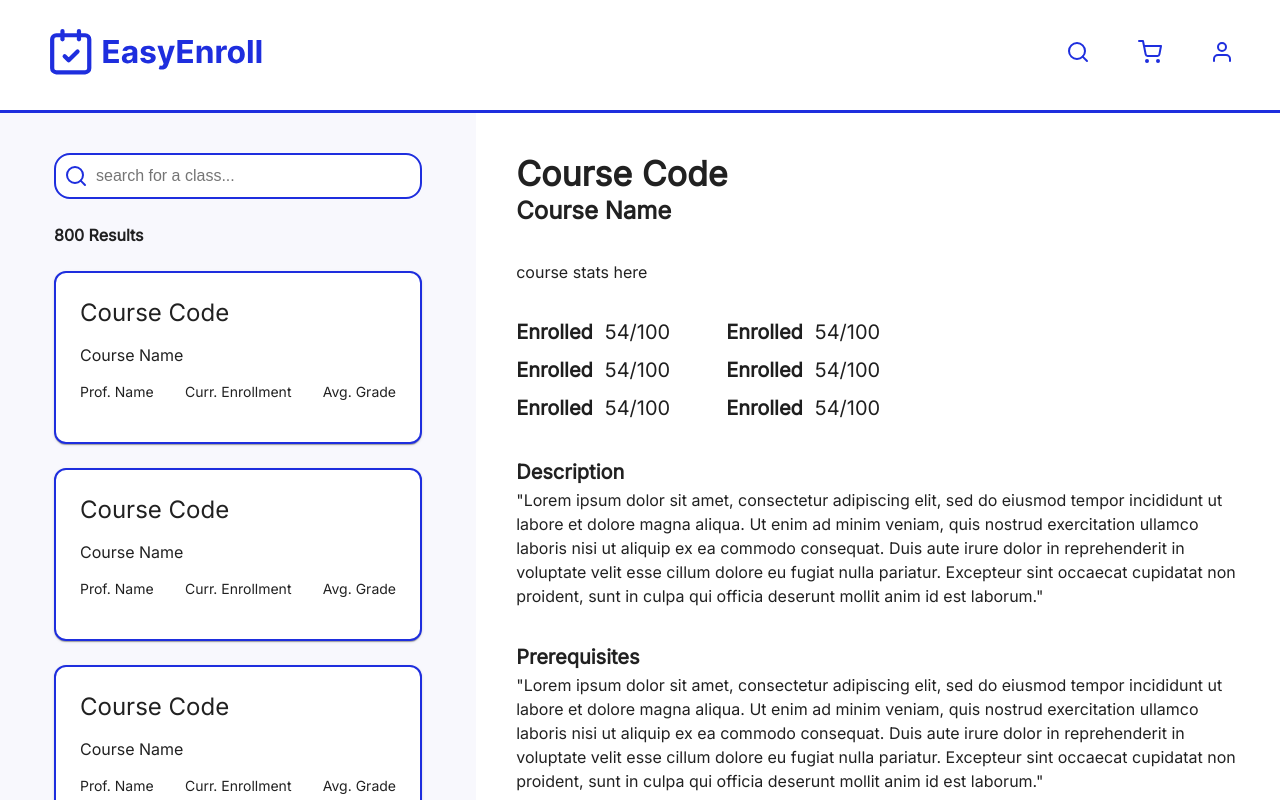
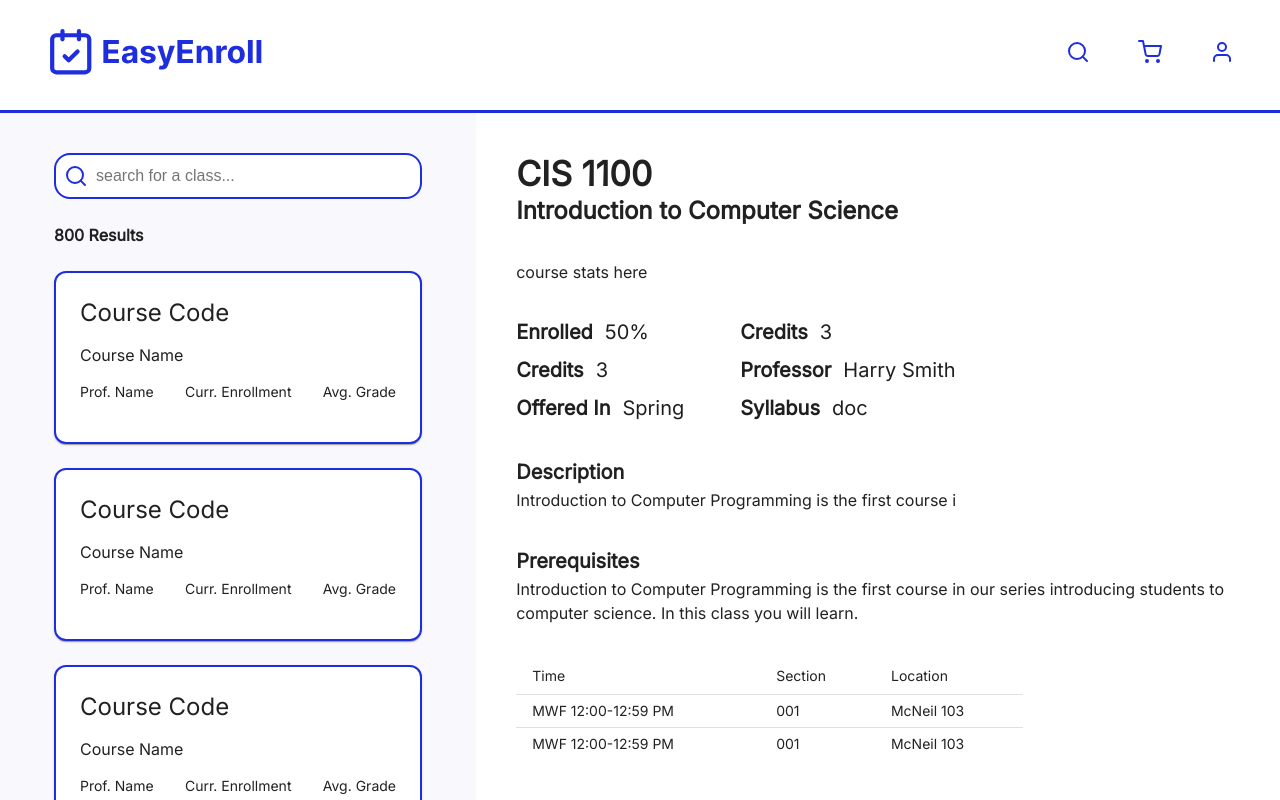
Before and after one commit to sky1113/CIS_4120_A5, a React (Create React App) app in the folder root/client/: page /course-details in a window 1280 px wide. Built offline with nearby package versions, Linux system fonts and the light colour scheme.

Commit message:
added some dummy data

```diff
--- a/root/client/src/components/CourseDescription.js
+++ b/root/client/src/components/CourseDescription.js
@@ -3,6 +3,48 @@
 import LecRecTable from "./LecRecTable";
 
 const CourseDescription = () => {
+  const dummyData = {
+    courseCode: "CIS 1100",
+    courseName: "Introduction to Computer Science",
+    professorName: "Harry Smith",
+    difficulty: "3.0",
+    workload: "3.0",
+    averageGrade: "A-",
+    profRating: "3.0",
+    enrolled: "50%",
+    offeredIn: "Spring",
+    credits: "3",
+    syllabus: "doc",
+    website: "www.cis.com",
+    description:
+      "Introduction to Computer Programming is the first course i",
+    prerequisites:
+      "Introduction to Computer Programming is the first course in our series introducing students to computer science. In this class you will learn.",
+    lectureTime: "MWF 12:00-12:59 PM",
+    sectionNumber: "001",
+    location: "McNeil 102",
+  };
+
+  const {
+    courseCode,
+    courseName,
+    professorName,
+    difficulty,
+    workload,
+    averageGrade,
+    profRating,
+    enrolled,
+    offeredIn,
+    credits,
+    syllabus,
+    website,
+    description,
+    prerequisites,
+    lectureTime,
+    sectionNumber,
+    location,
+  } = dummyData;
+
   const courseDescriptionStyle = {
     display: "flex",
     flexDirection: "column",
@@ -90,10 +132,10 @@
       <div style={courseDescriptionContentStyle}>
         <div style={courseDescriptionTitleStyle}>
           <Typography variant="h4" style={titleStyle}>
-            Course Code
+            {courseCode}
           </Typography>
           <Typography variant="h5" style={subtitleStyle}>
-            Course Name
+            {courseName}
           </Typography>
         </div>
         <div>course stats here</div>
@@ -101,29 +143,29 @@
           <div style={columnStyle}>
             <div style={rowStyle}>
               <Typography style={labelStyle}>Enrolled</Typography>
-              <Typography style={valueStyle}>54/100</Typography>
+              <Typography style={valueStyle}>{enrolled}</Typography>
             </div>
             <div style={rowStyle}>
-              <Typography style={labelStyle}>Enrolled</Typography>
-              <Typography style={valueStyle}>54/100</Typography>
+              <Typography style={labelStyle}>Credits</Typography>
+              <Typography style={valueStyle}>{credits}</Typography>
             </div>
             <div style={rowStyle}>
-              <Typography style={labelStyle}>Enrolled</Typography>
-              <Typography style={valueStyle}>54/100</Typography>
+              <Typography style={labelStyle}>Offered In</Typography>
+              <Typography style={valueStyle}>{offeredIn}</Typography>
             </div>
           </div>
           <div style={columnStyle}>
             <div style={rowStyle}>
-              <Typography style={labelStyle}>Enrolled</Typography>
-              <Typography style={valueStyle}>54/100</Typography>
+              <Typography style={labelStyle}>Credits</Typography>
+              <Typography style={valueStyle}>{credits}</Typography>
             </div>
             <div style={rowStyle}>
-              <Typography style={labelStyle}>Enrolled</Typography>
-              <Typography style={valueStyle}>54/100</Typography>
+              <Typography style={labelStyle}>Professor</Typography>
+              <Typography style={valueStyle}>{professorName}</Typography>
             </div>
             <div style={rowStyle}>
-              <Typography style={labelStyle}>Enrolled</Typography>
-              <Typography style={valueStyle}>54/100</Typography>
+              <Typography style={labelStyle}>Syllabus</Typography>
+              <Typography style={valueStyle}>{syllabus}</Typography>
             </div>
           </div>
         </div>
@@ -132,13 +174,7 @@
             Description
           </Typography>
           <Typography variant="body1" style={textStyle}>
-            "Lorem ipsum dolor sit amet, consectetur adipiscing elit, sed do
-            eiusmod tempor incididunt ut labore et dolore magna aliqua. Ut enim
-            ad minim veniam, quis nostrud exercitation ullamco laboris nisi ut
-            aliquip ex ea commodo consequat. Duis aute irure dolor in
-            reprehenderit in voluptate velit esse cillum dolore eu fugiat nulla
-            pariatur. Excepteur sint occaecat cupidatat non proident, sunt in
-            culpa qui officia deserunt mollit anim id est laborum."
+            {description}
           </Typography>
         </div>
         <div style={textSectionStyle}>
@@ -146,13 +182,7 @@
             Prerequisites
           </Typography>
           <Typography variant="body1" style={textStyle}>
-            "Lorem ipsum dolor sit amet, consectetur adipiscing elit, sed do
-            eiusmod tempor incididunt ut labore et dolore magna aliqua. Ut enim
-            ad minim veniam, quis nostrud exercitation ullamco laboris nisi ut
-            aliquip ex ea commodo consequat. Duis aute irure dolor in
-            reprehenderit in voluptate velit esse cillum dolore eu fugiat nulla
-            pariatur. Excepteur sint occaecat cupidatat non proident, sunt in
-            culpa qui officia deserunt mollit anim id est laborum."
+            {prerequisites}
           </Typography>
         </div>
         <LecRecTable />
--- a/root/client/src/pages/CourseDetails.js
+++ b/root/client/src/pages/CourseDetails.js
@@ -2,7 +2,9 @@
 import CourseDescription from "../components/CourseDescription";
 import CourseSideBar from "../components/CourseSideBar";
 
+
 const CoursePage = () => {
+
   const pageStyle = {
     display: "flex",
     justifyContent: "space-between",
```
